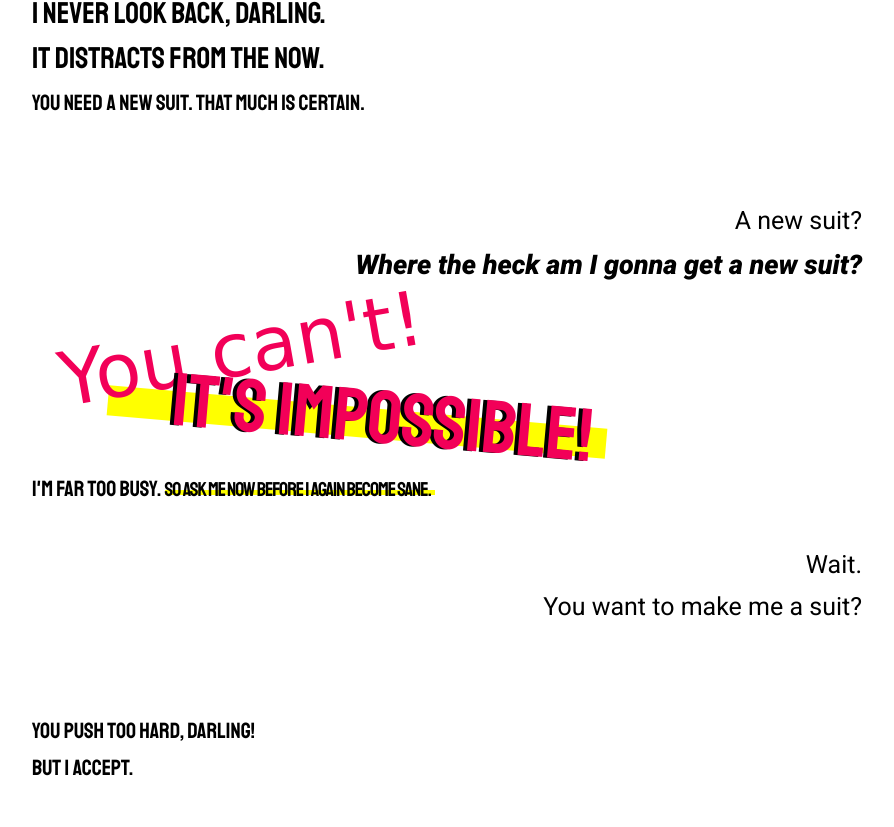
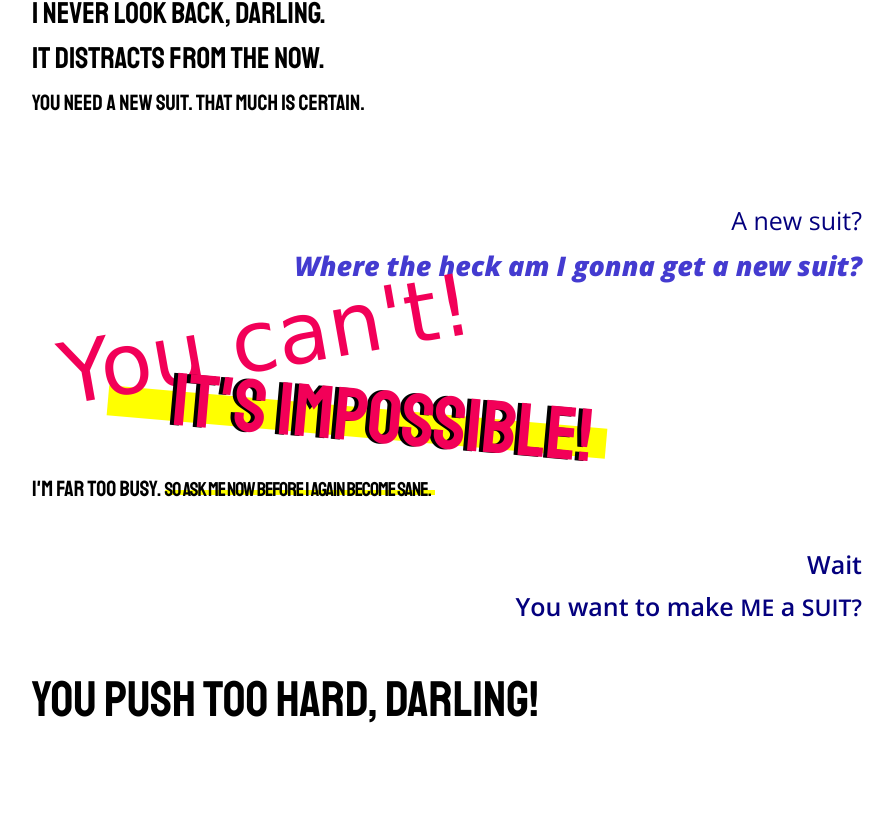
Before and after one commit to paikk662/corelab, a plain HTML site: page project1/index.html in a window 1280 px wide. Shown: the part 1973-2800 px from the top of the page, without its empty margins (218-1112 px from the left). Drawn offline with nearby package versions, Linux system fonts and the light colour scheme; a web font is replaced by a local one.

Commit message:
13119, 4pm

```diff
--- a/project1/assets/css/styles.css
+++ b/project1/assets/css/styles.css
@@ -35,9 +35,10 @@ body {
 .mrinc {
     position: relative;
     top: 225px;
-    font-family: 'Roboto', sans-serif;
+    font-family: 'Open Sans', sans-serif;
     font-size: 25px;
     line-height: 70%;
+    color: #04007E;
 }
 
 .square {
--- a/project1/index.html
+++ b/project1/index.html
@@ -2,7 +2,7 @@
 <html lang="en">
     <head>
        <link href="assets/css/styles.css" media="all" rel="stylesheet" />
-       <link href="https://fonts.googleapis.com/css?family=Barrio|Baumans|Roboto:400,900,900i|Staatliches" rel="stylesheet">
+       <link href="https://fonts.googleapis.com/css?family=Barrio|Baumans|Open+Sans:400,600,800,800i|Staatliches" rel="stylesheet">
     </head>
 
 <header>
@@ -28,7 +28,7 @@
             <p>&emsp;</p>
 
         <div class="mrinc" ALIGN=RIGHT>
-            <p>E, I <span style="font-family:'Roboto', sans-serif; font-weight:900; font-style:italic;">just</span> need a patch job.</p>
+            <p style="font-weight:600;">E, I <span style="font-family: 'Open Sans', sans-serif; font-weight:800; font-style:italic;">just</span> need a patch job.</p>
         </div>
 
             <p>&emsp;</p>
@@ -76,7 +76,7 @@
 
         <div class="mrinc" ALIGN=RIGHT>
             <p style="font-size:30px;">What do you mean?</p>
-            <p style="font-size:35px; font-style:italic">You <span style="font-weight:900; font-style:normal;">designed it.</span></p>
+            <p style="font-size:35px; font-style:italic">You <span style="font-weight:800; font-style:normal;">designed it.</span></p>
         </div>
 
             <p>&emsp;</p>
@@ -94,7 +94,7 @@
         <div class="mrinc" ALIGN=RIGHT>
             <p>&emsp;</p>
             <p>A new suit?</p>
-            <p style="font-size:27px; font-style:italic">Where the heck am I gonna get a new suit?</p>
+            <p style="font-size:27px; font-style:italic; color:#443BD0;">Where the heck am I gonna get a new suit?</p>
         </div>
 
             <p>&emsp;</p>
@@ -104,10 +104,10 @@
         <div class="edna">
             <div class="square"></div>
             <span style="color: red;">
-            <p style="font-size:75px;
+            <p style="font-size:85px;
                     font-family:'Barrio',cursive;
                     position:absolute;
-                    top:-140px;
+                    top:-160px;
                     left:25px;
                     color: #F20058;
                     -webkit-transform:rotate(-10deg);
@@ -148,16 +148,15 @@
 
             <p>&emsp;</p>
 
-        <div class="mrinc" ALIGN=RIGHT>
-            <p>Wait.</p>
-            <p>You want to make me a suit?</p>
+        <div class="mrinc" ALIGN=RIGHT style="font-weight:600;">
+            <p>Wait</p>
+            <p>You want to make <span style="font-size:23px;">ME</span> a <span style="font-size:23px;">SUIT?</span></p>
         </div>
 
+        <div class="edna">
+            <p style="font-size:50px;">You push too hard, darling!</p>
             <p>&emsp;</p>
-
-        <div class="edna">
-            <p>You push too hard, darling!</p>
-            <p>But I accept.</p>
+            <p style="font-size:90px;">But I <p style="font-size:110px; letter-spacing:15px; position:absolute; top:130px;">accept.</p></p>
             <p>&emsp;</p>
             <p>&emsp;</p>
             <p>&emsp;</p>
```
